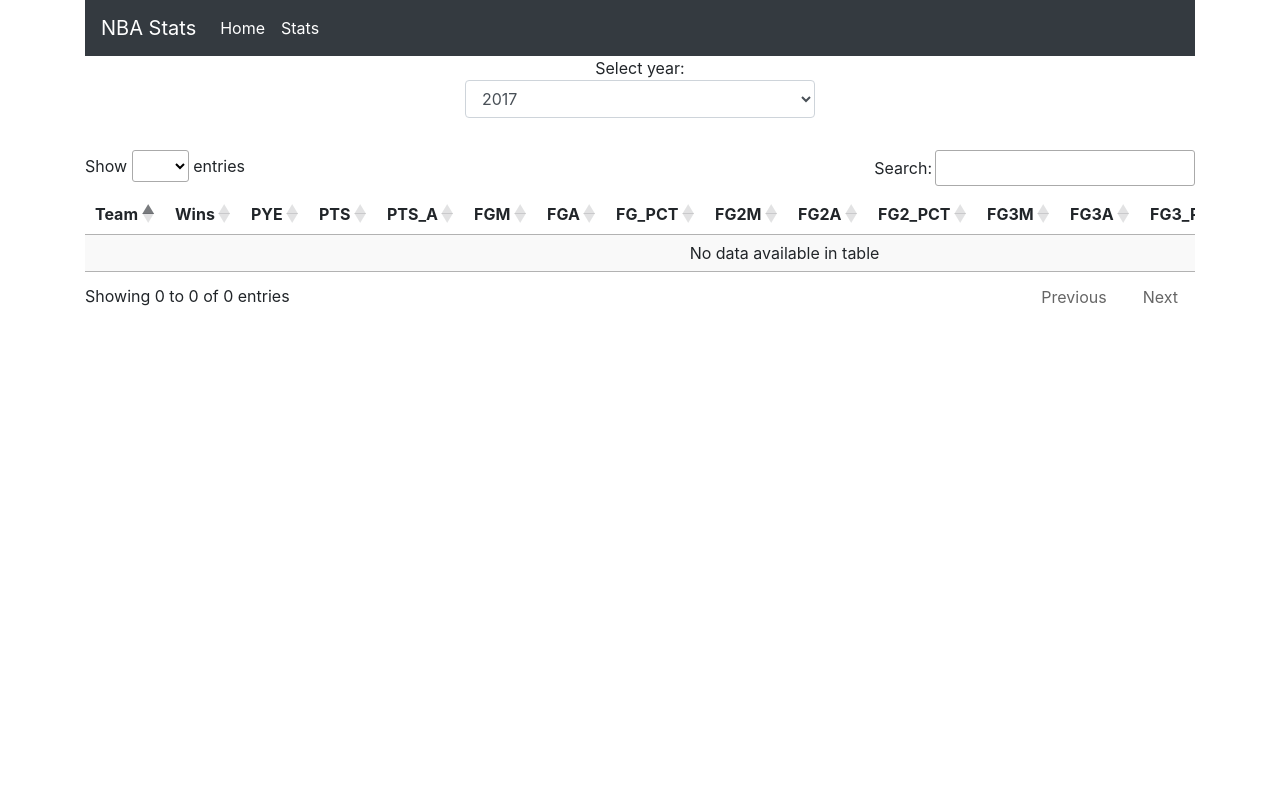
After one commit to mefortunato/nbastats-flask, a Flask app: page /team-stats/ in a window 1280 px wide. The commit adds this page. Run offline with Flask 2, Linux system fonts and the light colour scheme; data that the repository does not hold is empty; some libraries are stand-ins or nearby versions.

Commit message:
added fig1 and fig2

```diff
--- a/app.py
+++ b/app.py
@@ -9,6 +9,10 @@
 def home():
     return render_template('home.html')
 
+@app.route('/team-stats/')
+def team_stats():
+    return render_template('team-stats.html')
+
 @app.route('/get-stats/', defaults={'year': 2017})
 @app.route('/get-stats/<int:year>/')
 def get_stats(year=2017):
@@ -16,3 +20,17 @@
     season_id = float('2'+str(year))
     teams_2017 = df.loc[df['SEASON_ID']==season_id].groupby('TEAM_ABBREVIATION').mean()
     return(jsonify(year=year, stats=teams_2017[['TOTAL_WINS', 'PYE_PROJ', 'PTS', 'PTS_A', 'FGM', 'FGA', 'FG_PCT', 'FG2M', 'FG2A', 'FG2_PCT', 'FG3M', 'FG3A', 'FG3_PCT', 'FTM', 'FTA', 'FT_PCT']].to_json()))
+
+@app.route('/get-pye-error/')
+def get_pye_error():
+    df = pd.read_csv('static/dat/1983-2017.csv')
+    mean = df.groupby('GP').mean()['PYE_WINS_ERROR_ABS']
+    std = df.groupby('GP').std()['PYE_WINS_ERROR_ABS']
+    return(jsonify(mean=mean.to_json(), std=std.to_json()))
+
+@app.route('/get-proj-pye-error/')
+def get_proj_pye_error():
+    df = pd.read_csv('static/dat/1983-2017.csv')
+    mean = df.groupby('GP').mean()['PYE_PROJ_ERROR_ABS']
+    std = df.groupby('GP').std()['PYE_PROJ_ERROR_ABS']
+    return(jsonify(mean=mean.to_json(), std=std.to_json()))
--- a/requirements.txt
+++ b/requirements.txt
@@ -1,3 +1,4 @@
+bokeh==0.12.15
 click==6.7
 Flask==1.0.2
 gunicorn==19.8.1
@@ -5,8 +6,12 @@
 Jinja2==2.10
 MarkupSafe==1.0
 numpy==1.14.3
+packaging==17.1
 pandas==0.22.0
+pyparsing==2.2.0
 python-dateutil==2.7.2
 pytz==2018.4
+PyYAML==3.12
 six==1.11.0
+tornado==5.0.2
 Werkzeug==0.14.1
--- /dev/null
+++ b/static/css/loader.css
@@ -0,0 +1,20 @@
+.loader {
+    display: none;
+    position: absolute;
+    top: 50%;
+    left: 50%;
+    margin-left: -60px;
+    margin-top: -60px;
+    border: 14px solid #f3f3f3;
+    border-top: 14px solid #c4c4c4;
+    border-radius: 50%;
+    width: 120px;
+    height: 120px;
+    animation: spin 2s linear infinite;
+    z-index: 999;
+}
+
+@keyframes spin {
+    0% { transform: rotate(0deg); }
+    100% { transform: rotate(360deg); }
+}
--- a/static/js/main.js
+++ b/static/js/team-stats.js
@@ -9,6 +9,7 @@
         "pageLength": 30
     });
     $('#year').change(function(event) {
+        $('#loader-table').show();
         var year = $('#year').val();
         $.get('/get-stats/'+year, function(json) {
             var tableData = new Array();
@@ -24,7 +25,12 @@
                 //tempData['id'] = i;
                 for (j=0; j<stats.length; j++) {
                     var stat = stats[j]
-                    tempData.push(data[stat][team].toFixed(2));
+                    if (stat == 'TOTAL_WINS') {
+                        tempData.push(data[stat][team].toFixed(0));
+                    }
+                    else {
+                        tempData.push(data[stat][team].toFixed(2));
+                    }
                 }
                 tableData.push(tempData);
             }
@@ -34,6 +40,9 @@
             table.data().clear()
             table.rows.add(tableData);
             table.draw();
+        }).always(function() {
+            console.log('done')
+            $('#loader-table').hide();
         });
         $('#year').blur()
     });
--- /dev/null
+++ b/templates/team-stats.html
@@ -0,0 +1,69 @@
+<html>
+    <head>
+        <script src="https://code.jquery.com/jquery-3.3.1.min.js" integrity="sha256-FgpCb/KJQlLNfOu91ta32o/NMZxltwRo8QtmkMRdAu8=" crossorigin="anonymous"></script>
+        <script src="https://cdnjs.cloudflare.com/ajax/libs/popper.js/1.14.0/umd/popper.min.js" integrity="sha384-cs/chFZiN24E4KMATLdqdvsezGxaGsi4hLGOzlXwp5UZB1LY//20VyM2taTB4QvJ" crossorigin="anonymous"></script>
+        <link rel="stylesheet" href="https://stackpath.bootstrapcdn.com/bootstrap/4.1.0/css/bootstrap.min.css" integrity="sha384-9gVQ4dYFwwWSjIDZnLEWnxCjeSWFphJiwGPXr1jddIhOegiu1FwO5qRGvFXOdJZ4" crossorigin="anonymous">
+        <script src="https://stackpath.bootstrapcdn.com/bootstrap/4.1.0/js/bootstrap.min.js" integrity="sha384-uefMccjFJAIv6A+rW+L4AHf99KvxDjWSu1z9VI8SKNVmz4sk7buKt/6v9KI65qnm" crossorigin="anonymous"></script>
+
+        <meta http-equiv="X-UA-Compatible" content="chrome=1">
+
+        <link rel="stylesheet" href="{{url_for('static', filename='css/loader.css')}}" type="text/css">
+
+        <link rel="stylesheet" href="https://cdn.datatables.net/1.10.16/css/jquery.dataTables.min.css" type="text/css">
+        <script src="https://cdn.datatables.net/1.10.16/js/jquery.dataTables.min.js"></script>
+    </head>
+    <body>
+        <div class="container">
+            <nav class="navbar navbar-expand-lg navbar-dark bg-dark">
+                <a class="navbar-brand" href="/">NBA Stats</a>
+                <button class="navbar-toggler" type="button" data-toggle="collapse" data-target="#navbarSupportedContent" aria-controls="navbarSupportedContent" aria-expanded="false" aria-label="Toggle navigation">
+                    <span class="navbar-toggler-icon"></span>
+                </button>
+                <div class="collapse navbar-collapse" id="navbarSupportedContent">
+                    <ul class="navbar-nav mr-auto">
+                        <li class="nav-item active">
+                            <a class="nav-link" href="/">Home </a>
+                        </li>
+                        <li class="nav-item active">
+                            <a class="nav-link" href="/team-stats/">Stats <span class="sr-only">(current)</span></a>
+                        </li>
+                    </ul>
+                </div>
+            </nav>
+            <form id="change-year" class="row align-items-center">
+                <div class="form-group col-sm-4 offset-sm-4 align-self-center text-center">
+                    Select year:
+                    <select id="year" class="form-control">
+                    </select>
+                </div>
+            </form>
+            <div class="row align-items-center">
+                <div class="col-sm align-self-center text-center">
+                    <div id="loader-table" class="loader"></div>
+                    <table id="stats" class="display">
+                        <thead>
+                            <th>Team</th>
+                            <th>Wins</th>
+                            <th>PYE</th>
+                            <th>PTS</th>
+                            <th>PTS_A</th>
+                            <th>FGM</th>
+                            <th>FGA</th>
+                            <th>FG_PCT</th>
+                            <th>FG2M</th>
+                            <th>FG2A</th>
+                            <th>FG2_PCT</th>
+                            <th>FG3M</th>
+                            <th>FG3A</th>
+                            <th>FG3_PCT</th>
+                            <th>FTM</th>
+                            <th>FTA</th>
+                            <th>FT_PCT</th>
+                        </thead>
+                    </table>
+                </div>
+            </div>
+        </div>
+    </body>
+    <script type="text/javascript" src="{{url_for('static', filename='js/team-stats.js')}}"></script>
+</html>
```
Also changed, not shown: static/js/home.js (added, +79 -0 lines), templates/home.html (+36 -33 lines), 1 other file.
